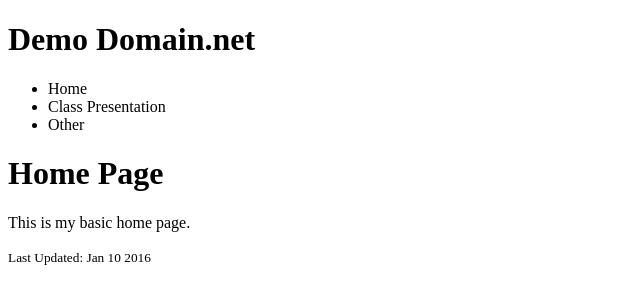
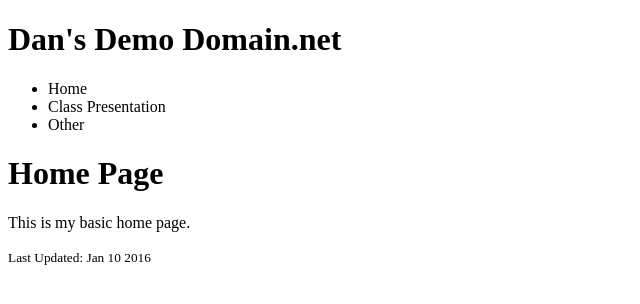
Before and after one commit to danielsedrick/danielsedrick.github.io, a plain HTML site: page index.html in a window 1280 px wide. Shown: the whole page, without its empty margins (0-640 px from the left). Drawn offline with Linux system fonts and the light colour scheme.

Commit message:
Demo domain name change

```diff
--- a/index.html
+++ b/index.html
@@ -9,7 +9,7 @@
     </head>
 
     <body>
-        <header><h1>Demo Domain.net</h1></header>
+        <header><h1>Dan's Demo Domain.net</h1></header>
         <nav>
             <ul>
                 <li>Home</li>
```
